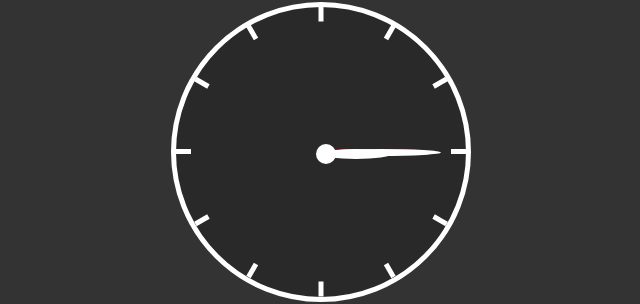
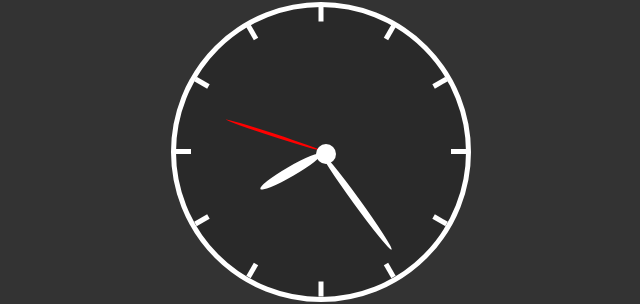
Before and after one commit to SamuelASantos/relogioAnalogico, a plain HTML site: page index.html in a window 1280 px wide. Shown: the part 227-531 px from the top of the page, without its empty margins (319-959 px from the left). Drawn offline with Linux system fonts and the light colour scheme.

Commit message:
#Projeto relogio [ADD ANALOGICO]

```diff
--- a/script.js
+++ b/script.js
@@ -11,6 +11,15 @@ function updateClock() {
 
     // ADICIONANDO NO RELÓGIO DIGITAL
     digitalElement.innerHTML = `${fixZero(hour)}:${fixZero(minute)}:${fixZero(second)}`;
+
+    // ADICIONANDO NO RELÓGIO ANALÓGICO
+    let sDeg = ((360 / 60) * second) - 90; // Calcula o ângulo do ponteiro. 360 (Total do círculo), 60 (Total dos minutos), -90 (Para que o ângulo comece de cima e não como padrão para esquerda)
+    let mDeg = ((360 / 60) * minute) - 90;
+    let hDeg = ((360 / 12) * hour) - 90;
+
+    sElement.style.transform = `rotate(${sDeg}deg)`; // Adiciona uma propriedade 'transform' com o seu valor no css.
+    mElement.style.transform = `rotate(${mDeg}deg)`;
+    hElement.style.transform = `rotate(${hDeg}deg)`;
 }
 
 function fixZero(time) { // Adiciona um prefixo zero caso o número seja inferior a 10
@@ -18,3 +27,4 @@ function fixZero(time) { // Adiciona um prefixo zero caso o número seja inferio
 }
 
 setInterval(updateClock, 1000); // Executa uma função infinitamente. 1º PARÂMETRO = nome da função sem os (); 2º PARÂMETRO = tempo em ms
+updateClock(); // Rodando 1x no início para que não tenha um 'atraso' de 1 seg para começar a rodar a função anterior
--- a/style.css
+++ b/style.css
@@ -56,8 +56,8 @@ h1 {
     margin-top: -100%;
 }
 .p {
-    transform-origin: left;
-    transform: rotate(0deg);
+    transform-origin: left; /* O eixo do ponteiro está na esquerda fazendo com que o ponteiro se mova corretamente */
+    transform: rotate(0deg); /* No css o ponto 0º é alinhado à esquerda e não para cima*/
     border-radius: 50%;
     position: absolute;
 }
```
